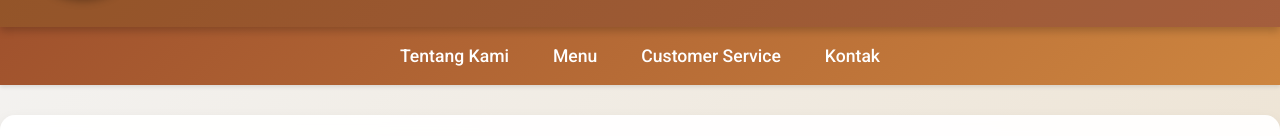
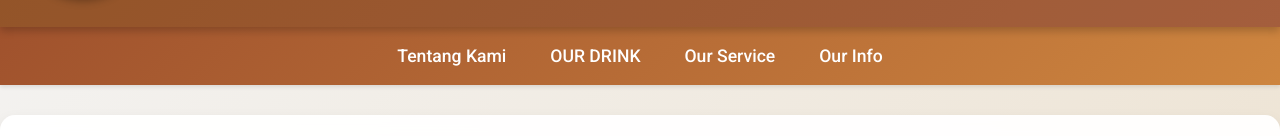
Before and after one commit to KedaiKopi69-oss/warkop, a plain HTML site: page index.html in a window 1280 px wide. Shown: the part 159-295 px from the top of the page. Drawn offline with nearby package versions, Linux system fonts and the light colour scheme; placeholder pictures from the web are drawn by us.

Commit message:
Update index.html

```diff
--- a/index.html
+++ b/index.html
@@ -169,9 +169,9 @@
 
     <nav>
         <a href="#about">Tentang Kami</a>
-        <a href="#menu">Menu</a>
-        <a href="#service">Customer Service</a>
-        <a href="#contact">Kontak</a>
+        <a href="#menu">OUR DRINK</a>
+        <a href="#service">Our Service</a>
+        <a href="#contact">Our Info</a>
     </nav>
 
     <section id="about">
```
